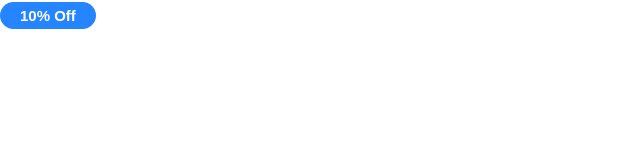
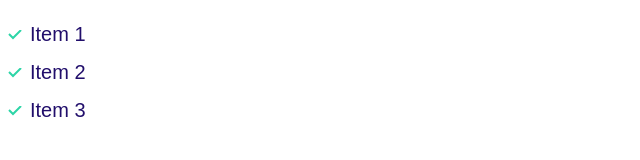
Before and after one commit to marek4882/Mosh-Course-Website, a plain HTML site: page index.html in a window 1280 px wide. Shown: the whole page, without its empty margins (0-640 px from the left). Drawn offline with Linux system fonts and the light colour scheme.

```diff
--- a/css/style.css
+++ b/css/style.css
@@ -102,3 +102,30 @@ a {
     font-size: 0.75rem;
   }
 }
+
+/* Lists */
+ul {
+  list-style: none;
+  padding-left: 0;
+  color: var(--headings-color);
+}
+
+.list--inline .list__item {
+  display: inline-block;
+  margin-right: 1.25rem;
+}
+
+.list--tick {
+  list-style-image: url(../images/tick.svg);
+  padding-left: 1.875rem;
+}
+.list--tick .list__item {
+  padding-left: 0.3125rem;
+  margin-bottom: 0.625rem;
+}
+
+@media screen and (min-width: 1024px) {
+  .list--tick .list__item {
+    padding-left: 0;
+  }
+}
--- a/index.html
+++ b/index.html
@@ -8,6 +8,10 @@
     <link rel="stylesheet" href="./css/style.css" />
   </head>
   <body>
-    <span class="badge badge--primary">10% Off</span>
+    <ul class="list list--tick">
+      <li class="list__item">Item 1</li>
+      <li class="list__item">Item 2</li>
+      <li class="list__item">Item 3</li>
+    </ul>
   </body>
 </html>
```
Also changed, not shown: components/lists.html (added, +5 -0 lines), images/tick.svg (added).
